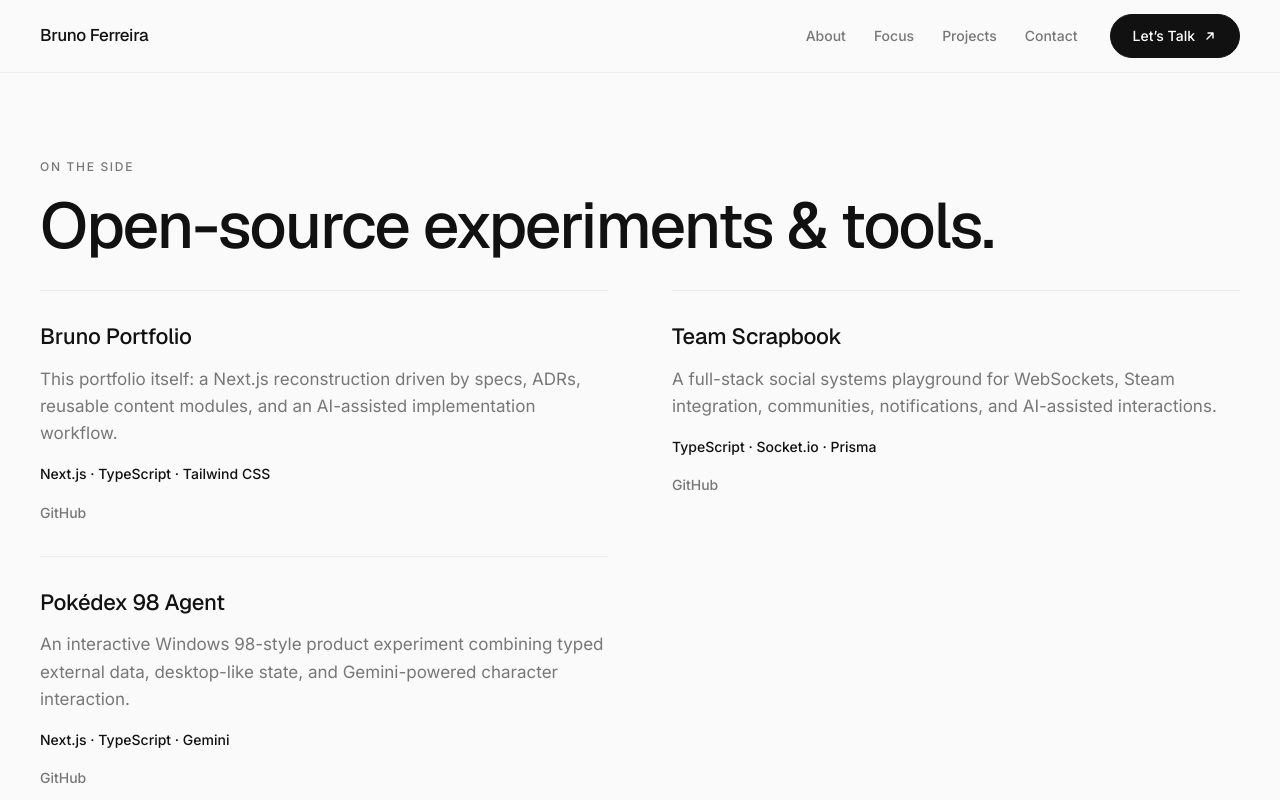
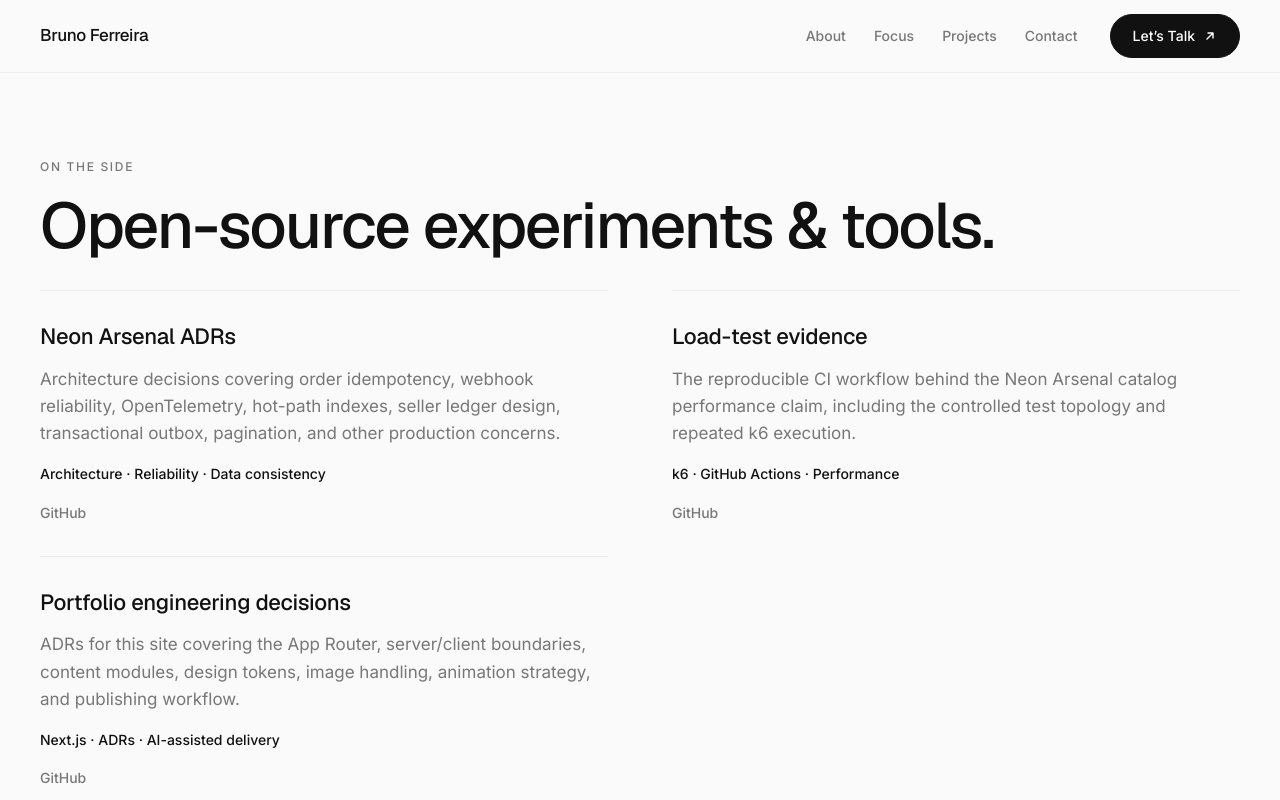
Before and after one commit to Bruno2K/bruno-portfolio, a Next.js app: page /side-projects in a window 1280 px wide. Shown: the top 800 px of the page. Built offline with nearby package versions, Linux system fonts and the light colour scheme.

Commit message:
refactor: replace repository list with inspectable engineering evidence

```diff
--- a/src/content/side-projects.ts
+++ b/src/content/side-projects.ts
@@ -3,34 +3,37 @@
   title: string;
   description: string;
   tech: string;
-  github: string;
-  demo?: string;
+  href: string;
+  linkLabel: string;
 };
 
 export const sideProjects: SideProject[] = [
   {
-    slug: "bruno-portfolio",
-    title: "Bruno Portfolio",
+    slug: "neon-architecture-decisions",
+    title: "Neon Arsenal ADRs",
     description:
-      "This portfolio itself: a Next.js reconstruction driven by specs, ADRs, reusable content modules, and an AI-assisted implementation workflow.",
-    tech: "Next.js · TypeScript · Tailwind CSS",
-    github: "https://github.com/Bruno2K/bruno-portfolio",
+      "Architecture decisions covering order idempotency, webhook reliability, OpenTelemetry, hot-path indexes, seller ledger design, transactional outbox, pagination, and other production concerns.",
+    tech: "Architecture · Reliability · Data consistency",
+    href: "https://github.com/Bruno2K/neon-arsenal-market/tree/main/docs/adr",
+    linkLabel: "Inspect ADRs",
   },
   {
-    slug: "team-scrapbook-repo",
-    title: "Team Scrapbook",
+    slug: "neon-load-testing",
+    title: "Load-test evidence",
     description:
-      "A full-stack social systems playground for WebSockets, Steam integration, communities, notifications, and AI-assisted interactions.",
-    tech: "TypeScript · Socket.io · Prisma",
-    github: "https://github.com/Bruno2K/team-scrapbook",
+      "The reproducible CI workflow behind the Neon Arsenal catalog performance claim, including the controlled test topology and repeated k6 execution.",
+    tech: "k6 · GitHub Actions · Performance",
+    href: "https://github.com/Bruno2K/neon-arsenal-market/blob/main/.github/workflows/load-test-catalog-claim.yml",
+    linkLabel: "Inspect workflow",
   },
   {
-    slug: "pokedex-98-repo",
-    title: "Pokédex 98 Agent",
+    slug: "portfolio-decisions",
+    title: "Portfolio engineering decisions",
     description:
-      "An interactive Windows 98-style product experiment combining typed external data, desktop-like state, and Gemini-powered character interaction.",
-    tech: "Next.js · TypeScript · Gemini",
-    github: "https://github.com/Bruno2K/pokedex-98-agent",
+      "ADRs for this site covering the App Router, server/client boundaries, content modules, design tokens, image handling, animation strategy, and publishing workflow.",
+    tech: "Next.js · ADRs · AI-assisted delivery",
+    href: "https://github.com/Bruno2K/bruno-portfolio/tree/main/docs/decisions",
+    linkLabel: "Inspect ADRs",
   },
 ];
 
```
